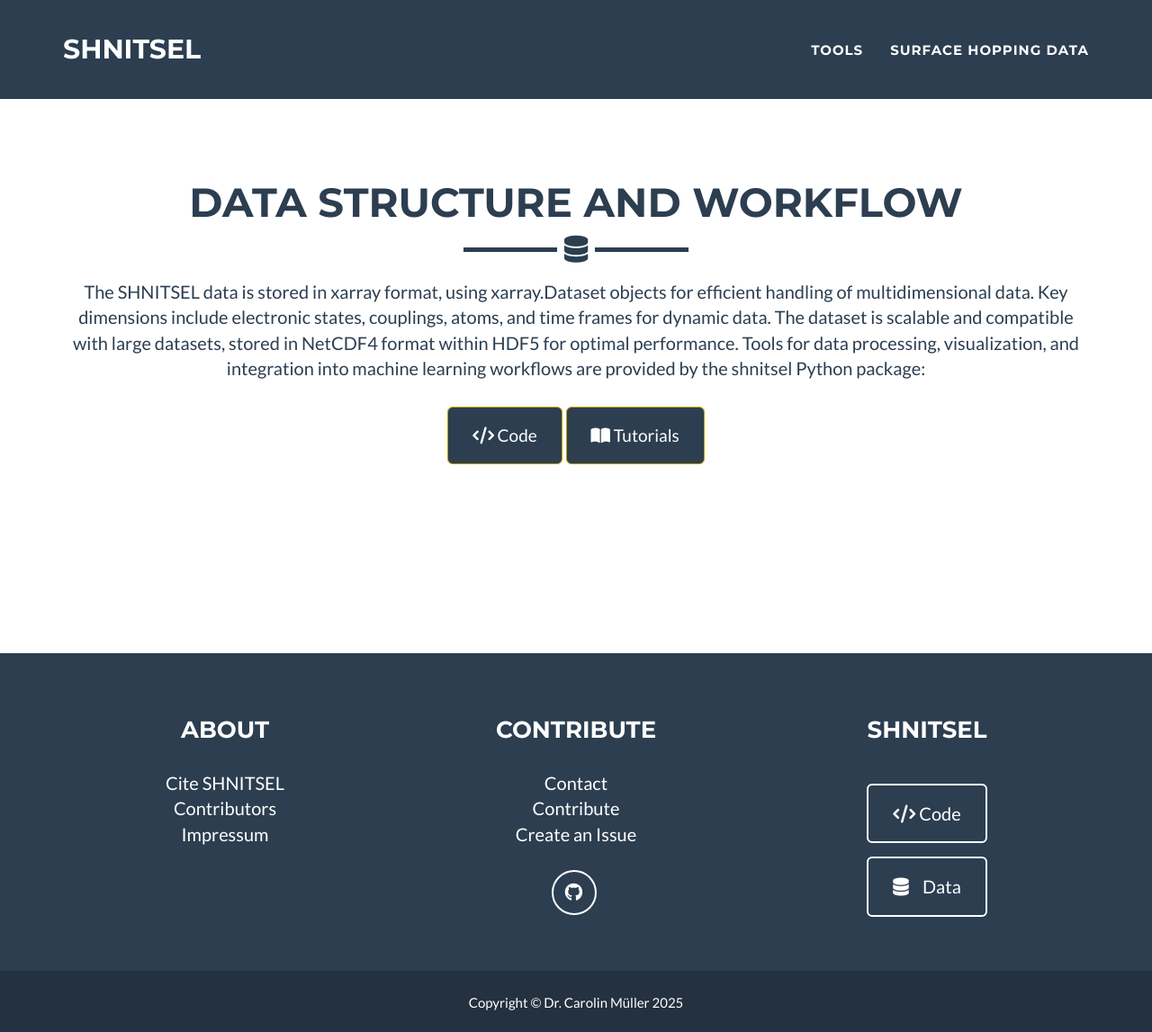
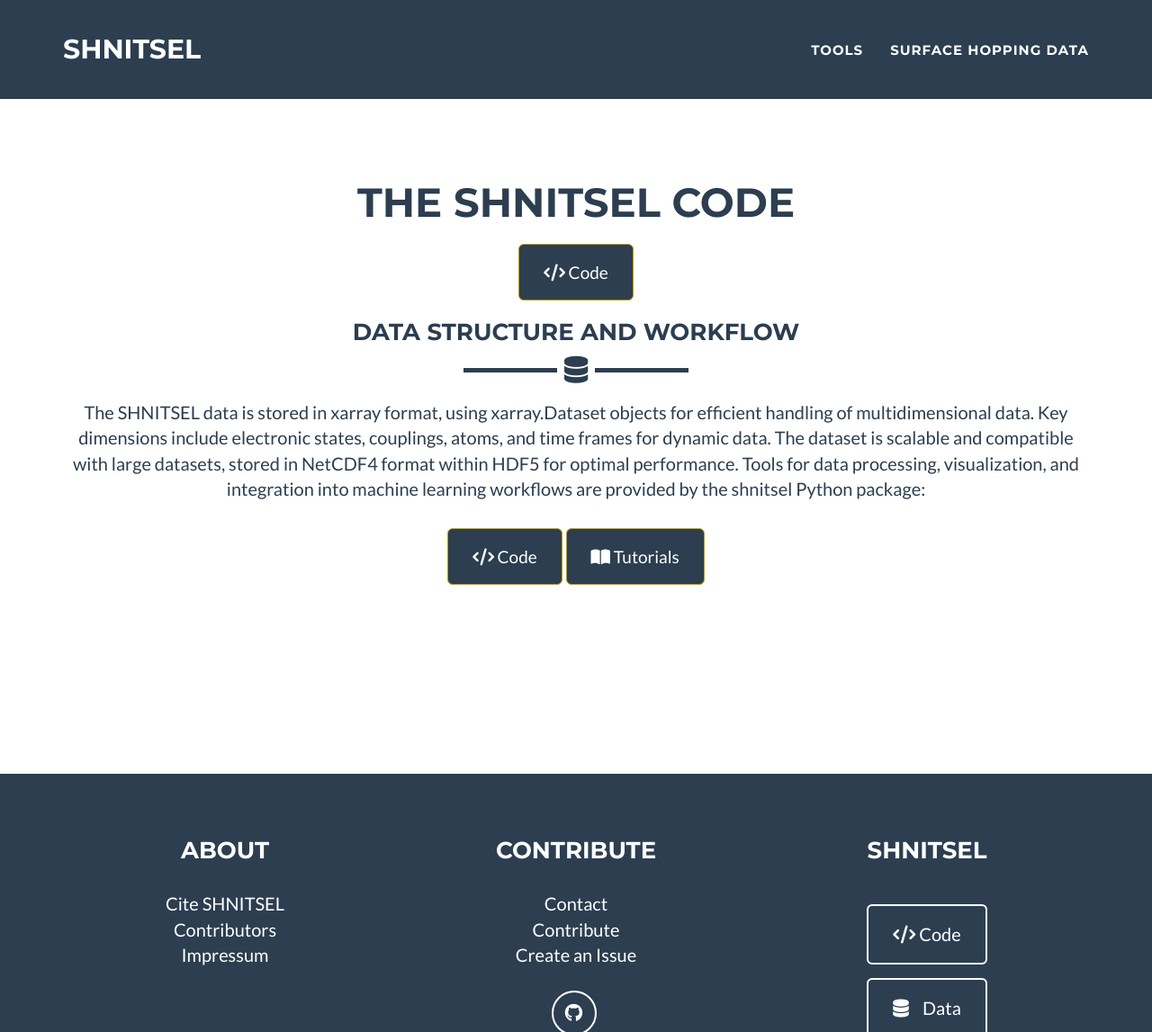
Before and after one commit to SHNITSEL/shnitsel.github.io, a Jekyll site: the page built from shnitsel_code.md, in a window 1280 px wide and 1385 px high, cut to the strip 0-1147 px from the top of the window. Shown: the whole strip at 90% size. Built offline with Jekyll 4.4.1, drawn with Linux system fonts in a browser that asks for light colours.

Commit message:
Update shnitsel_code.md

```diff
--- a/shnitsel_code.md
+++ b/shnitsel_code.md
@@ -6,7 +6,11 @@
   <div class="container">
     <div class="row">
       <div class="col-lg-12 text-center">
-        <h2>Data Structure and Workflow</h2>
+        <h2>The SHNITSEL Code</h2>
+        <br>
+          <a href="https://github.com/SHNITSEL/shnitsel-tools/tree/main/shnitsel" class="btn btn-lg btn-success" style="background-color:#2c3e50"><i class="fa-solid fa-code" style="color:white"></i> Code</a>
+        <br>
+        <h3>Data Structure and Workflow</h3>
         <hr class="star-primary">
         <!-- <hr class="star-light"> -->
         <p> The SHNITSEL data is stored in xarray format, using xarray.Dataset objects for efficient handling of multidimensional data.
```
